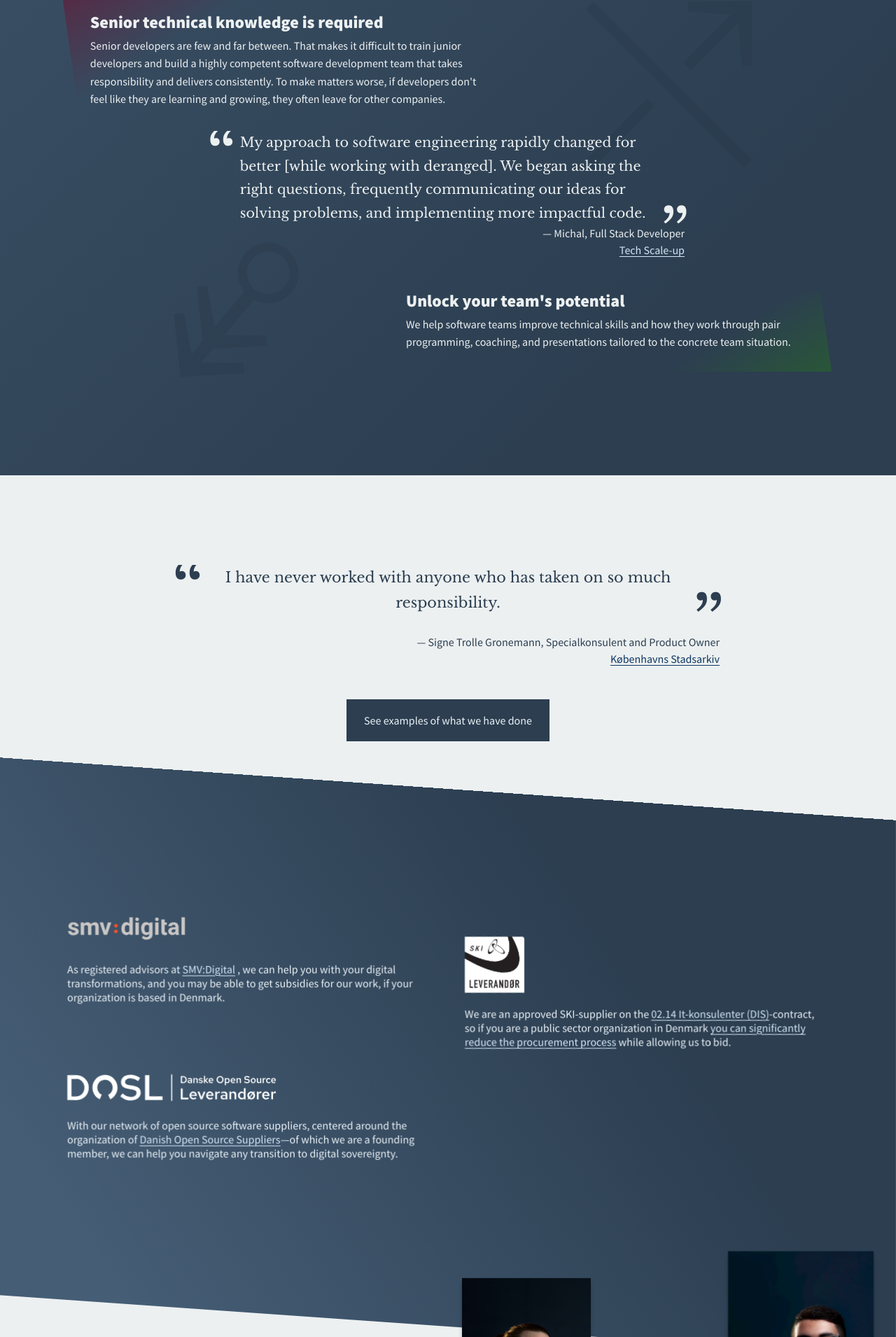
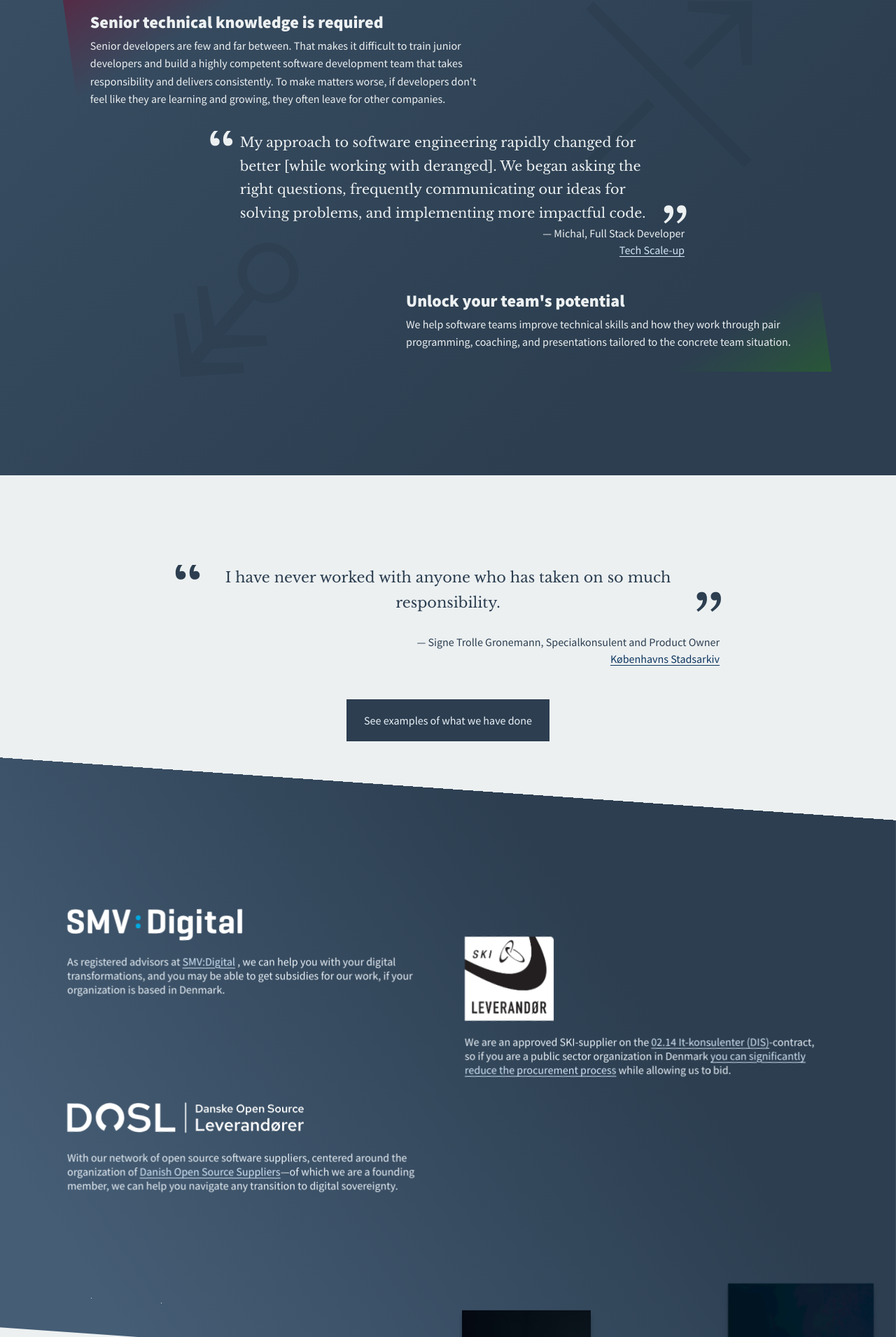
Before and after one commit to derangeddk/deranged.dk, a Jekyll site: the page built from index.html, in a window 1280 px wide. Shown: the part 4490-6400 px from the top of the page at 70% size. Built offline with Jekyll 4.4.1, drawn with Linux system fonts in a browser that asks for light colours; some web fonts are replaced; comment, search, counter and statistics services are not loaded.

Commit message:
Updated smv digital logo, adjusted certification section logo sizing

```diff
--- a/_includes/certification.html
+++ b/_includes/certification.html
@@ -1,7 +1,7 @@
 <aside class="certification-section content--blue">
   <div class="certification-section__content">
     <div>
-      <img src="/img/smvdigital.svg" alt="SMV:Digital" style="filter: invert()" class="certification-section__content-logo" loading="lazy" />
+      <img src="/img/smv_digital.svg" alt="SMV:Digital" class="certification-section__content-logo" loading="lazy" />
       <p>
         As registered advisors at
         <a href="https://smvdigital.dk/content/ydelser/tilbud/4e84e652-3d63-4b24-b5f5-a278d2ad27e6/" target="_blank" rel="noopener">SMV:Digital</a>
--- a/css/home.scss
+++ b/css/home.scss
@@ -823,8 +823,8 @@ permalink: /css/homestyle.css
 }
 
 .certification-section__content-logo {
-  max-height: 80px;
-  max-width: min(300px, 100%);
+  max-height: 120px;
+  max-width: min(340px, 100%);
   margin-bottom: 1rem;
 }
 
```
Also changed, not shown: img/smv_digital.svg (added), img/smvdigital.svg (deleted).
